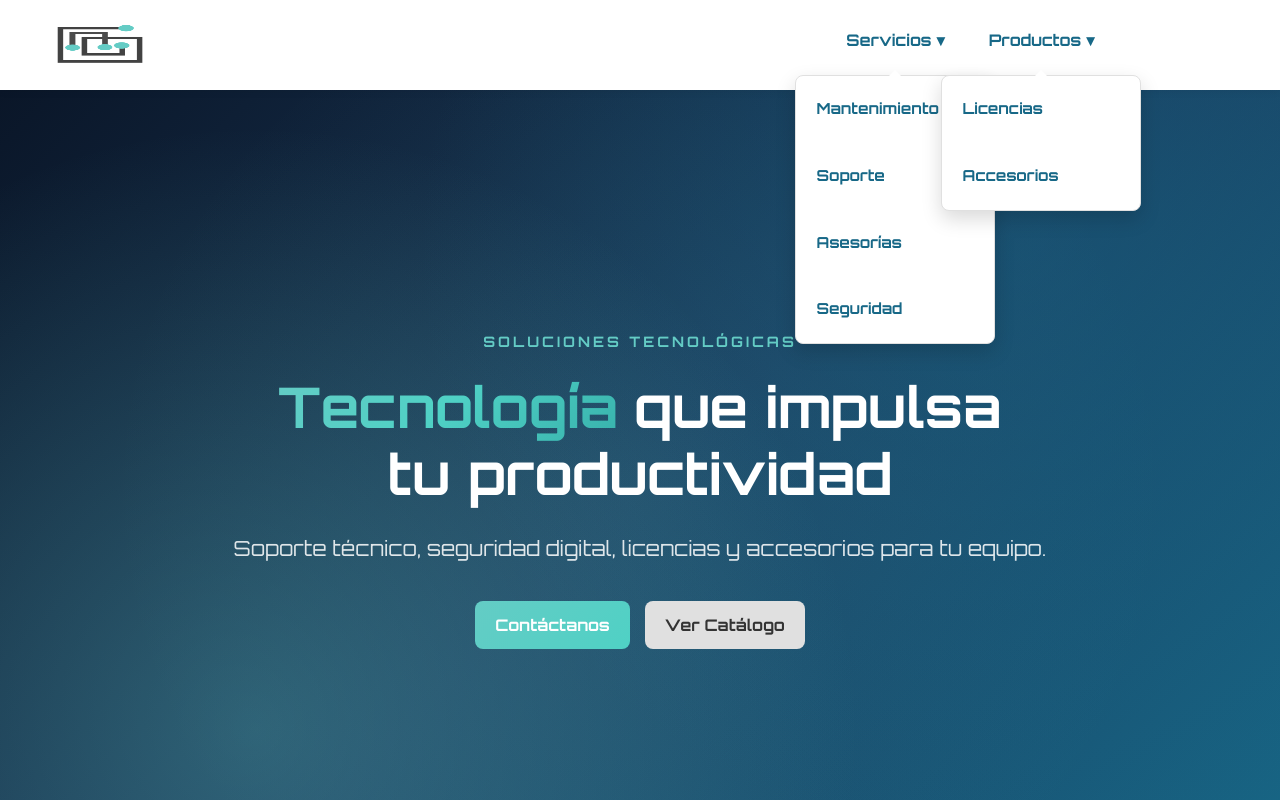
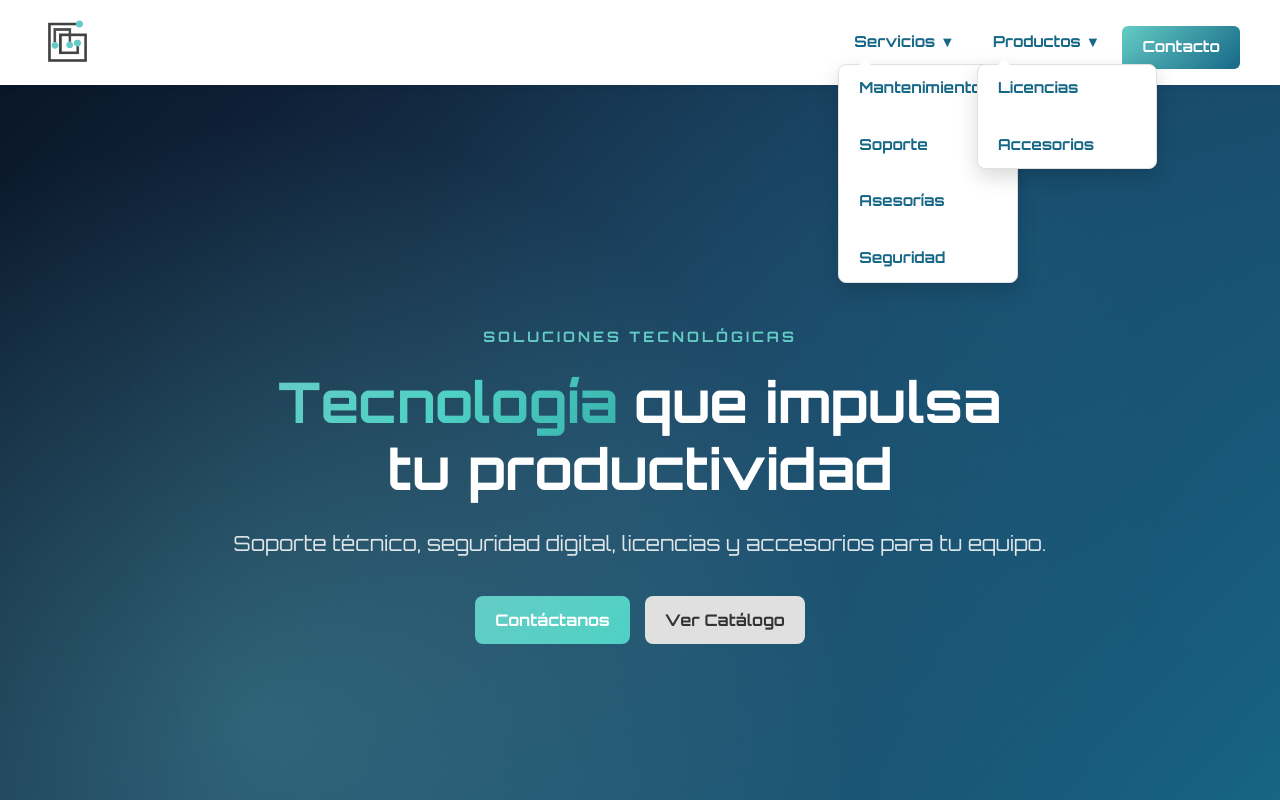
Before and after one commit to DavexDev/EcomerceDigitalCare, a Next.js app: page / in a window 1280 px wide. Shown: the top 800 px of the page. Built offline with nearby package versions, Linux system fonts and the light colour scheme; no server answers.

Commit message:
fix: Submenu positioning and logo size improvements

```diff
--- a/app/globals.css
+++ b/app/globals.css
@@ -25,7 +25,7 @@ img {
   display: flex;
   align-items: center;
   justify-content: space-between;
-  padding: 20px 40px;
+  padding: 15px 40px;
   background-color: #ffffff;
   box-shadow: 0 2px 8px rgba(0,0,0,0.05);
   position: sticky;
@@ -39,14 +39,34 @@ img {
   box-shadow: 0 4px 12px rgba(0,0,0,0.1);
 }
 
+.logo {
+  display: flex;
+  align-items: center;
+}
+
+.logo a {
+  display: flex;
+  align-items: center;
+}
+
 .logo img {
-  height: 50px;
+  height: 55px;
+  width: auto;
+  object-fit: contain;
+}
+
+.nav {
+  display: flex;
+  align-items: center;
 }
 
 .nav ul {
   list-style: none;
   display: flex;
-  gap: 20px;
+  gap: 10px;
+  align-items: center;
+  margin: 0;
+  padding: 0;
 }
 
 .nav a,
@@ -60,7 +80,7 @@ img {
   background: none;
   border: none;
   font-family: inherit;
-  font-size: inherit;
+  font-size: 0.95rem;
 }
 
 .nav a:hover,
@@ -697,8 +717,7 @@ img {
 .submenu {
   position: absolute;
   top: 100%;
-  left: 50%;
-  transform: translateX(-50%);
+  left: 0;
   display: none;
   flex-direction: column;
   background: #ffffff;
@@ -706,18 +725,17 @@ img {
   padding: 10px 0;
   border-radius: 8px;
   box-shadow: 0 8px 20px rgba(0,0,0,0.15);
-  min-width: 200px;
+  min-width: 180px;
   z-index: 1001;
   list-style: none;
-  margin-top: 5px;
+  margin-top: 8px;
 }
 
 .submenu::before {
   content: '';
   position: absolute;
   top: -6px;
-  left: 50%;
-  transform: translateX(-50%);
+  left: 20px;
   border-left: 6px solid transparent;
   border-right: 6px solid transparent;
   border-bottom: 6px solid #ffffff;
@@ -758,23 +776,40 @@ img {
 .submenu-toggle {
   display: flex;
   align-items: center;
-  gap: 5px;
-  padding: 8px 12px;
+  gap: 6px;
+  padding: 10px 16px;
   border-radius: 6px;
   transition: background 0.2s;
+  white-space: nowrap;
 }
 
 .has-submenu:hover .submenu-toggle {
-  background: rgba(100, 204, 197, 0.1);
+  background: rgba(100, 204, 197, 0.15);
 }
 
 .arrow {
-  font-size: 0.75em;
+  font-size: 0.7em;
   transition: transform 0.3s;
+  margin-left: 2px;
 }
 
 .has-submenu:hover .arrow {
   transform: rotate(180deg);
+}
+
+/* Botón Contacto */
+.btn-consultar {
+  background: linear-gradient(135deg, #64ccc5 0%, #176887 100%) !important;
+  color: #ffffff !important;
+  padding: 10px 20px !important;
+  border-radius: 6px !important;
+  font-weight: 600 !important;
+  transition: all 0.3s ease !important;
+}
+
+.btn-consultar:hover {
+  transform: translateY(-2px);
+  box-shadow: 0 4px 15px rgba(100, 204, 197, 0.4);
 }
 
 /* === MODAL === */
--- a/components/Header.js
+++ b/components/Header.js
@@ -34,7 +34,14 @@ export default function Header() {
     <header className={`header${scrolled ? ' scrolled' : ''}`}>
       <div className="logo">
         <Link href="/">
-          <Image src="/logo.png" alt="Logo DigitalCare GT" width={120} height={40} priority />
+          <Image
+            src="/logo.png"
+            alt="DigitalCare GT"
+            width={180}
+            height={60}
+            priority
+            style={{ objectFit: 'contain' }}
+          />
         </Link>
       </div>
 
```
